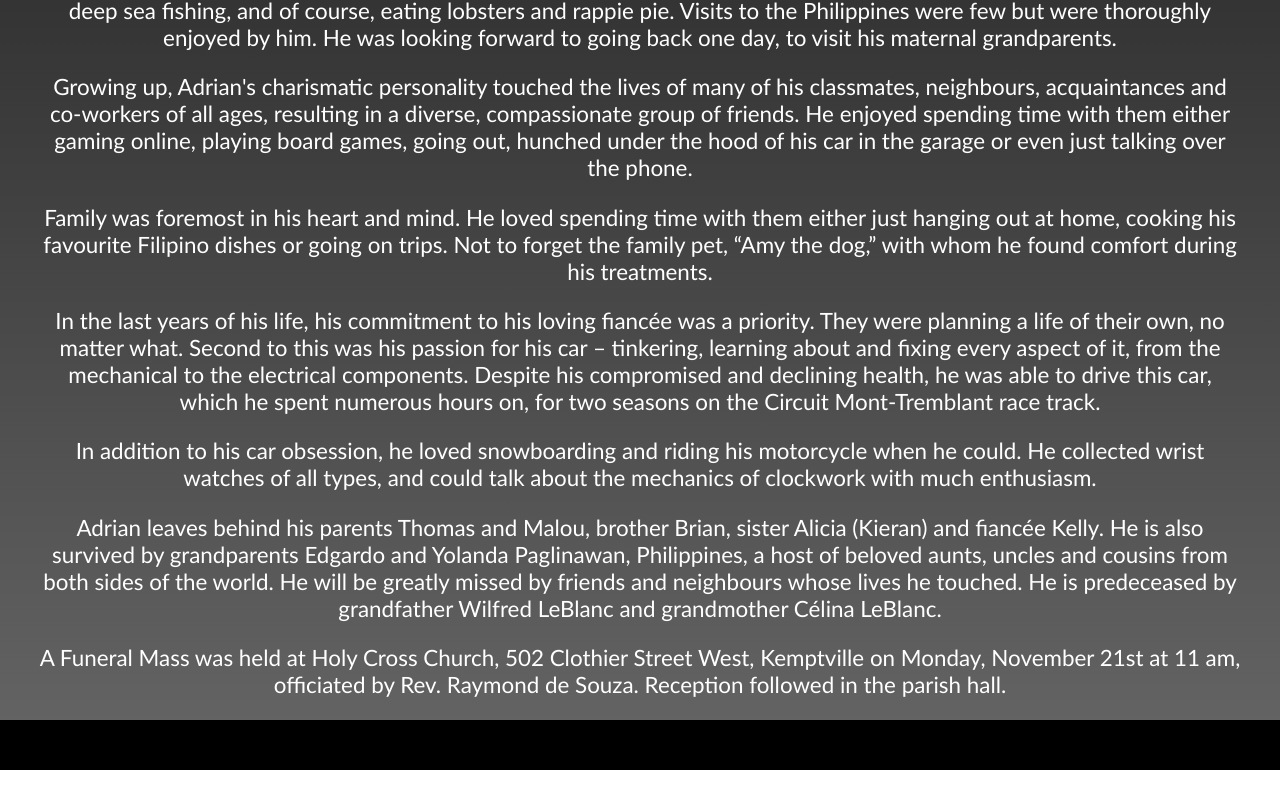
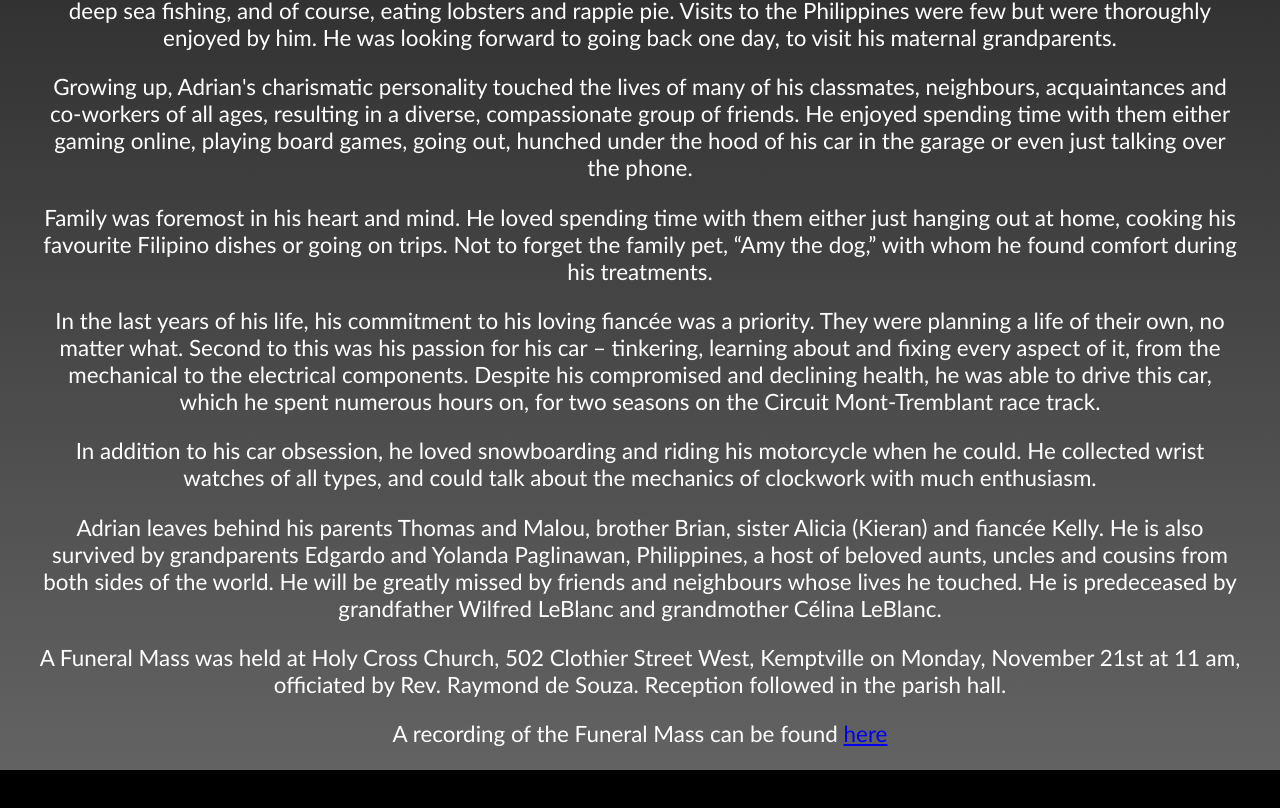
Before and after one commit to BrianLeblanc98/adrianleblanc-ca, a Nuxt app: page / in a window 1280 px wide. Shown: the part 793-1601 px from the top of the page. Before the commit the page ends 1563 px from the top, so only its background shows below. Built offline with nearby package versions, Linux system fonts and the light colour scheme.

Commit message:
Add link to Funeral Mass recording

```diff
--- a/pages/index.vue
+++ b/pages/index.vue
@@ -45,6 +45,9 @@
       </p>
       <p>
         A Funeral Mass was held at Holy Cross Church, 502 Clothier Street West, Kemptville on Monday, November 21st at 11 am, officiated by Rev. Raymond de Souza.  Reception followed in the parish hall.
+      </p>
+      <p>
+        A recording of the Funeral Mass can be found <a href='https://www.youtube.com/watch?v=Ytk9PFBuAAw'>here</a>
       </p>
     </div>
     <div class='footer'></div>
```
